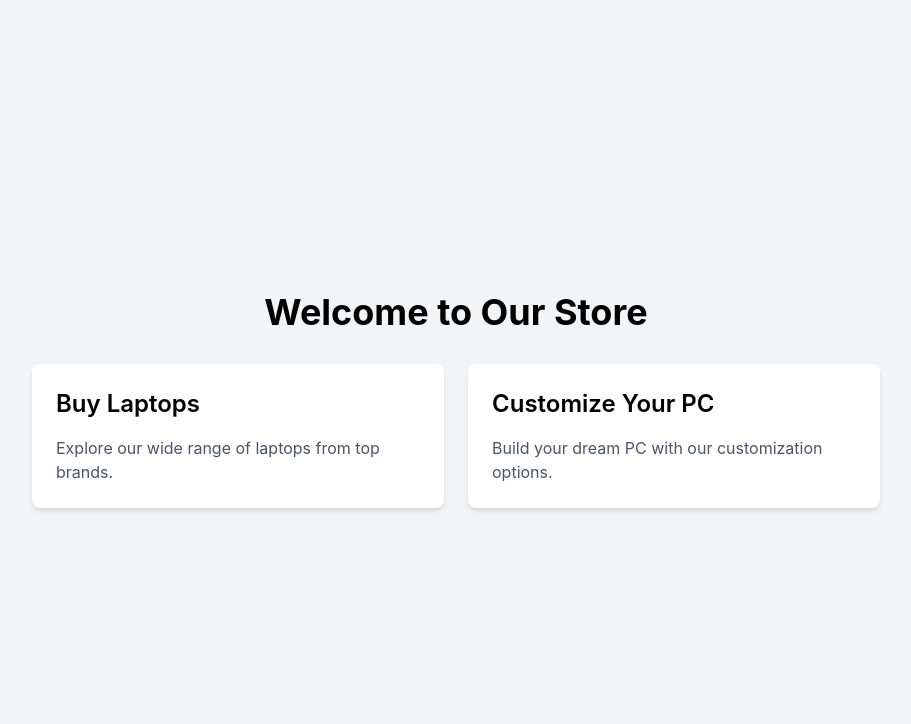
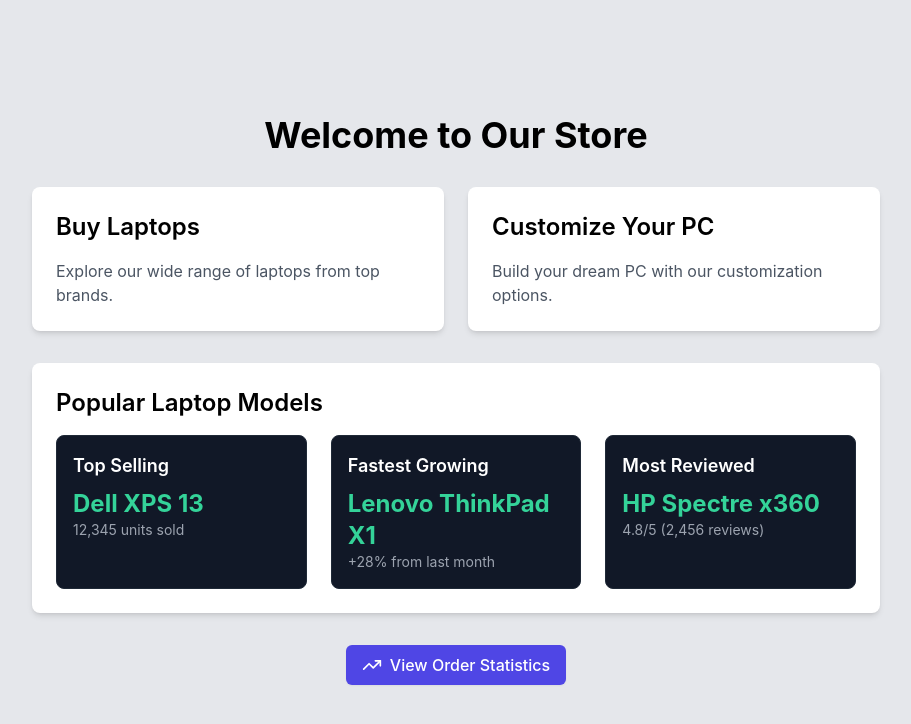
Before and after one commit to ArjunAmbavane01/Ecommerce-app, a React (Create React App) app in the folder frontend/: page / in a window 1280 px wide. Shown: the top 724 px of the page, without its empty margins (184-1095 px from the left). Built offline with nearby package versions, Linux system fonts and the light colour scheme.

Commit message:
Added Charts UI

```diff
--- a/frontend/package.json
+++ b/frontend/package.json
@@ -8,6 +8,7 @@
     "@emotion/styled": "^11.13.0",
     "@mui/icons-material": "^5.16.7",
     "@mui/material": "^5.16.7",
+    "@shadcn/ui": "^0.0.4",
     "@testing-library/jest-dom": "^5.17.0",
     "@testing-library/react": "^13.4.0",
     "@testing-library/user-event": "^13.5.0",
@@ -24,6 +25,7 @@
     "react-icons": "^5.3.0",
     "react-router-dom": "^6.26.1",
     "react-scripts": "5.0.1",
+    "recharts": "^2.13.3",
     "stream-browserify": "^3.0.0",
     "stream-http": "^3.2.0",
     "url": "^0.11.4",
--- a/frontend/src/App.js
+++ b/frontend/src/App.js
@@ -13,6 +13,8 @@
 import PurchaseHistory from './pages/PurchaseHistory';
 import Wishlist from './pages/Wishlist';
 import PurchaseBuild from './pages/pc/PurchaseBuild';
+
+import OrderStatsCharts from './components/OrderStatsCharts';
 
 
 function App() {
@@ -32,6 +34,9 @@
                 <Route path="/wishlist" element={<Wishlist />} />
                 <Route path="/customize-pc" element={<CustomizePC />} />
                 <Route path="/purchase-build" element={<PurchaseBuild />} />
+
+              <Route path="/laptops/order-chart" element={<OrderStatsCharts />} />
+
               </Routes>
             </Router>
           </PCPartsProvider>
--- a/frontend/src/pages/Welcome.js
+++ b/frontend/src/pages/Welcome.js
@@ -1,12 +1,15 @@
+
 import React from 'react';
 import { Link } from 'react-router-dom';
+import { ArrowUpRight, TrendingUp, Package, Laptop } from 'lucide-react';
 
 const Welcome = () => {
   return (
-    <div className="min-h-screen bg-gray-100 flex items-center justify-center">
+    <div className="min-h-screen bg-gray-200 flex items-center justify-center">
       <div className="max-w-4xl w-full mx-auto p-6">
         <h1 className="text-4xl font-bold text-center mb-8">Welcome to Our Store</h1>
-        <div className="grid grid-cols-1 md:grid-cols-2 gap-6">
+
+        <div className="grid grid-cols-1 md:grid-cols-2 gap-6 mb-8">
           <Link to="/laptops" className="bg-white rounded-lg shadow-md hover:shadow-lg transition-shadow duration-300">
             <div className="p-6">
               <h2 className="text-2xl font-semibold mb-4">Buy Laptops</h2>
@@ -20,6 +23,37 @@
             </div>
           </Link>
         </div>
+
+        <div className="bg-white rounded-lg shadow-md p-6">
+          <h2 className="text-2xl font-semibold mb-4">Popular Laptop Models</h2>
+          <div className="grid grid-cols-1 md:grid-cols-3 gap-6">
+            <div className="bg-gray-900 border border-gray-800 rounded-lg p-4">
+              <h3 className="text-lg font-semibold text-white mb-2">Top Selling</h3>
+              <p className="text-emerald-400 text-2xl font-bold">Dell XPS 13</p>
+              <p className="text-gray-400 text-sm">12,345 units sold</p>
+            </div>
+            <div className="bg-gray-900 border border-gray-800 rounded-lg p-4">
+              <h3 className="text-lg font-semibold text-white mb-2">Fastest Growing</h3>
+              <p className="text-emerald-400 text-2xl font-bold">Lenovo ThinkPad X1</p>
+              <p className="text-gray-400 text-sm">+28% from last month</p>
+            </div>
+            <div className="bg-gray-900 border border-gray-800 rounded-lg p-4">
+              <h3 className="text-lg font-semibold text-white mb-2">Most Reviewed</h3>
+              <p className="text-emerald-400 text-2xl font-bold">HP Spectre x360</p>
+              <p className="text-gray-400 text-sm">4.8/5 (2,456 reviews)</p>
+            </div>
+          </div>
+        </div>
+
+        <div className="mt-8 text-center">
+          <Link
+            to="/laptops/order-chart"
+            className="inline-flex items-center px-4 py-2 bg-indigo-600 hover:bg-indigo-700 text-white font-medium rounded-md shadow-sm transition-colors duration-300"
+          >
+            <TrendingUp className="h-5 w-5 mr-2" />
+            View Order Statistics
+          </Link>
+        </div>
       </div>
     </div>
   );
--- a/frontend/src/pages/laptop/LaptopWelcome.js
+++ b/frontend/src/pages/laptop/LaptopWelcome.js
@@ -1,5 +1,5 @@
 import React from 'react';
-import { Link, useNavigate } from 'react-router-dom';
+import { useNavigate } from 'react-router-dom';
 import Header from '../../components/Header';
 import ProcessorSection from '../../components/laptop/ProcessorSection';
 
```
Also changed, not shown: 1 other file (tests, documents, lock files or other folders).
